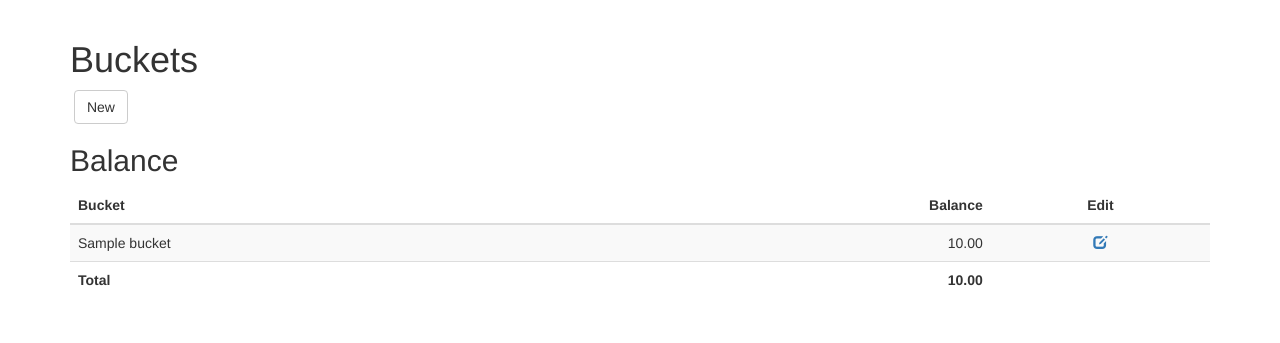
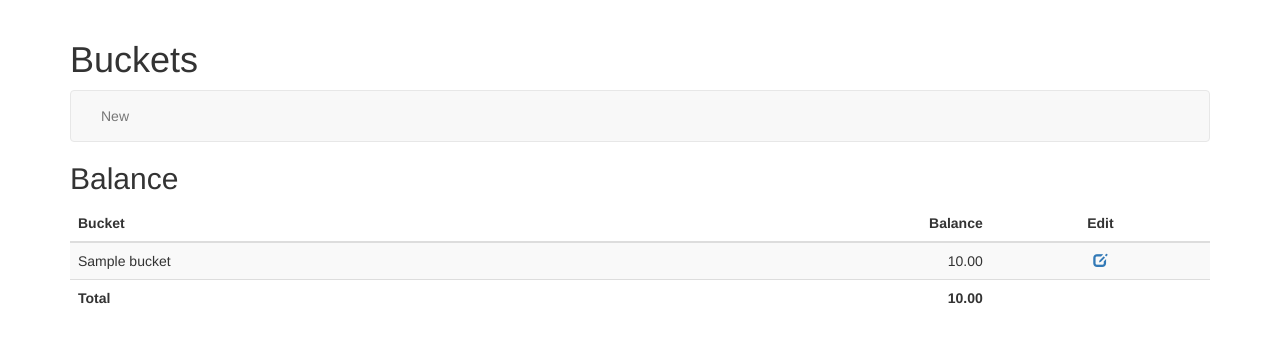
Before and after one commit to thyagostall/prudget, a Django app: page /buckets/ in a window 1280 px wide. Shown: the part 51-394 px from the top of the page. Run offline with Django 3.2, Linux system fonts and the light colour scheme; a user stored in the database is signed in; tables that the repository leaves empty hold one stand-in row (values such as "Sample post"); some libraries are stand-ins or nearby versions.

Commit message:
Toolbar for accounts and buckets

```diff
--- a/templates/core/bucket_list.html
+++ b/templates/core/bucket_list.html
@@ -4,10 +4,13 @@
 
     <h1>Buckets</h1>
 
-    <div class="btn-group" role="group">
-    </div>
-
-    <a href="{% url 'create-bucket' %}" type="button" class="btn btn-default">New</a>
+    <nav class="navbar navbar-default">
+        <div class="container-fluid">
+            <ul class="nav navbar-nav">
+                <li><a href="{% url 'create-bucket' %}">New</a></li>
+            </ul>
+        </div>
+    </nav>
 
     <h2>Balance</h2>
 
```
Also changed, not shown: templates/core/account_list.html (+7 -1 lines).
